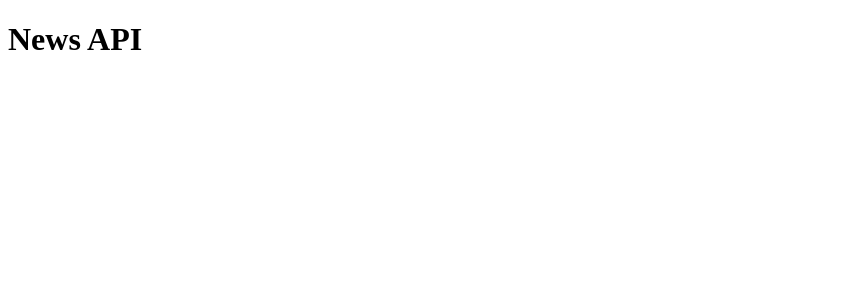
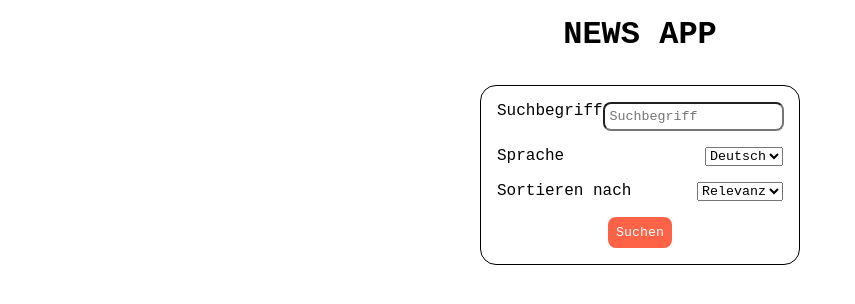
Before and after one commit to manonsfoto/API_Project_News, a website built with Vite: page index.html in a window 1280 px wide. Shown: the whole page, without its empty margins (0-855 px from the left). Built offline with nearby package versions, Linux system fonts and the light colour scheme.

Commit message:
html and css baic things added

```diff
--- a/index.html
+++ b/index.html
@@ -7,7 +7,28 @@
     <script type="module" src="/src/main.ts" defer></script>
     <title>News API</title>
   </head>
-  <body>
-    <h1>News API</h1>
+  <body class="flex">
+    <h1>NEWS APP</h1>
+    <form class="flex">
+      <label
+        >Suchbegriff
+        <input type="text" id="inputText" placeholder="Suchbegriff"
+      /></label>
+      <label
+        >Sprache
+        <select id="selectLang">
+          <option value="">Deutsch</option>
+          <option value="">English</option>
+        </select></label
+      >
+      <label
+        >Sortieren nach
+        <select id="selectLang">
+          <option value="">Relevanz</option>
+          <option value="">Latest</option>
+        </select></label
+      >
+      <button type="button">Suchen</button>
+    </form>
   </body>
 </html>
--- a/src/style.css
+++ b/src/style.css
@@ -0,0 +1,47 @@
+* {
+  margin: 0;
+  padding: 0;
+  box-sizing: border-box;
+}
+html,
+input,
+button,
+select {
+  font-family: monospace, Courier;
+}
+body {
+  padding: 1rem 1rem 0 1rem;
+  margin: 0 auto;
+  flex-direction: column;
+  gap: 2rem;
+}
+.flex {
+  display: flex;
+  align-items: center;
+}
+form {
+  flex-direction: column;
+  gap: 1rem;
+  border: 1px solid black;
+  padding: 1rem;
+  border-radius: 1rem;
+  width: 20rem;
+}
+label {
+  display: flex;
+  justify-content: space-between;
+  width: 100%;
+}
+button {
+  padding: 0.5rem;
+  border-radius: 0.5rem;
+  border: none;
+  background-color: tomato;
+  color: white;
+}
+
+input {
+  padding: 0.3rem;
+
+  border-radius: 0.5rem;
+}
```
